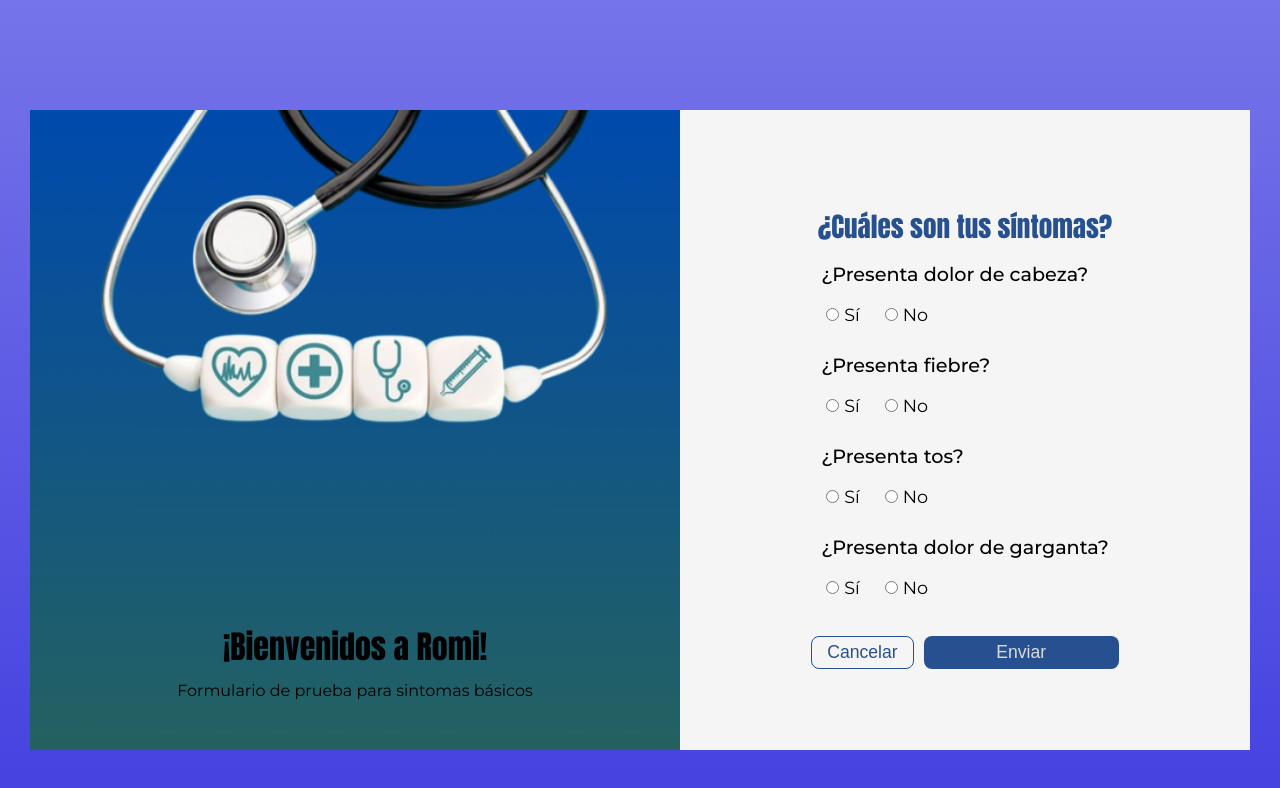
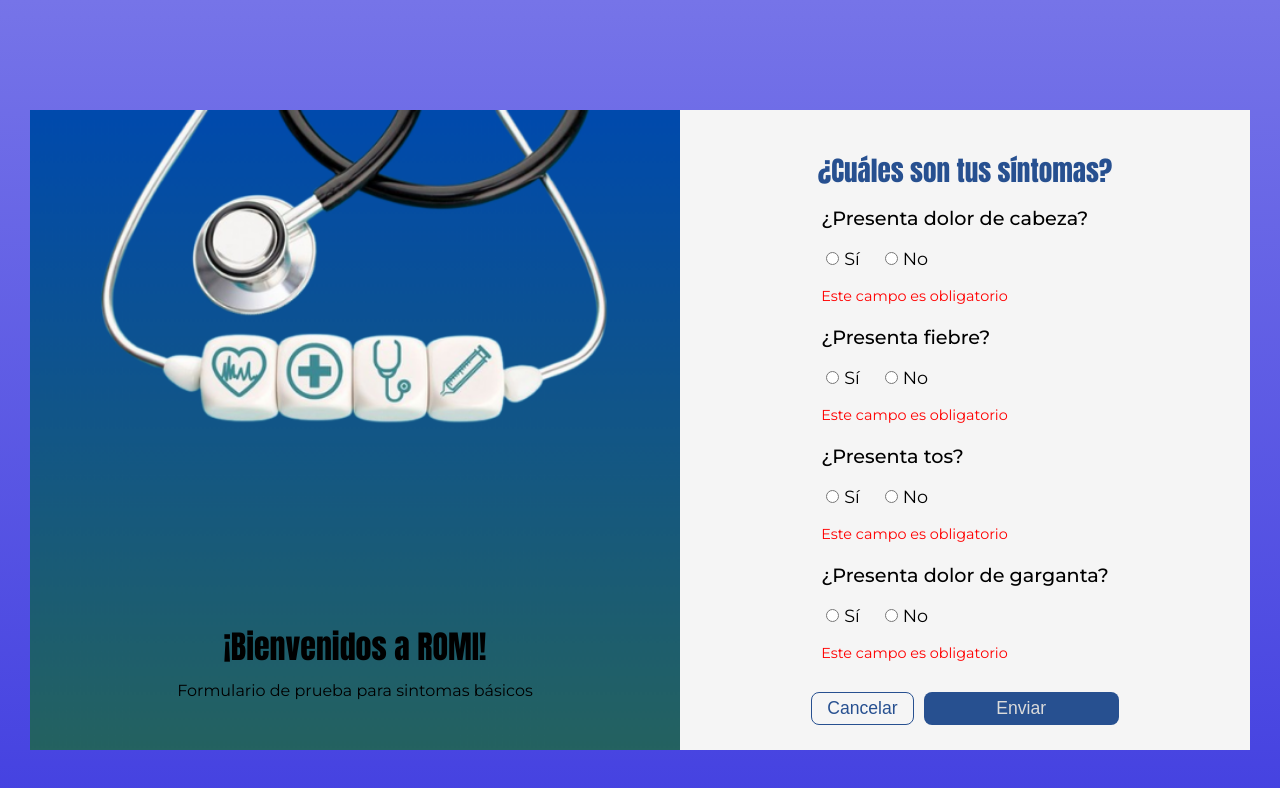
Before and after one commit to Lautaro-Zarate/prueba-tecnica-romi, a React (Vite) app: page / in a window 1280 px wide. Both pictures are taken after a click on the button "Enviar". Shown: the top 788 px of the page. Built offline with nearby package versions, Linux system fonts and the light colour scheme.

Commit message:
update: add validations in form

```diff
--- a/package.json
+++ b/package.json
@@ -10,8 +10,11 @@
     "preview": "vite preview"
   },
   "dependencies": {
+    "@hookform/resolvers": "^5.2.1",
     "react": "^19.1.1",
-    "react-dom": "^19.1.1"
+    "react-dom": "^19.1.1",
+    "react-hook-form": "^7.62.0",
+    "yup": "^1.7.0"
   },
   "devDependencies": {
     "@eslint/js": "^9.33.0",
--- a/src/App.css
+++ b/src/App.css
@@ -143,7 +143,8 @@ legend{
 }
 .pain-level-container{
   display: flex;
-  justify-content: space-around;
+  flex-direction: column;
+  gap: 12px;
   font-size: 1.1rem;
 }
 .pain-level-container input{
@@ -153,11 +154,19 @@ legend{
   padding: 2px 12px;
   font-size: 1.1rem;
   color: var(--color-quaternary);
+  width: 30%;
+}
+.pain-level-wrapper{
+  display: flex;
+  flex-direction: column;
 }
 .level{
   color: #042965;
 }
-
+.error-message{
+  color: red;
+  font-size: 0.9rem;
+}
 /* RESPONSIVE */
 @media (min-width: 768px) {
   .form-container {
--- a/src/components/Fieldsets.jsx
+++ b/src/components/Fieldsets.jsx
@@ -1,13 +1,12 @@
-export const Fieldsets = ({label, title, onChange, hasSymptom, painLevel}) => {
+import { useState, useEffect } from "react";
+export const Fieldsets = ({label, title, register, errors, watch}) => {
 
-const handleRadioChange = (event) => {
-    const value = event.target.value === "Sí";
-    onChange(label, value, painLevel);
-};
+    const [showPainLevel, setShowPainLevel] = useState(false);
 
-const handlePainLevelChange = (event) => {
-    onChange(label, hasSymptom, Number(event.target.value));
-};
+    const hasSymptomValue = watch(`${label}.hasSymptom`);
+    useEffect(() => {
+        setShowPainLevel(hasSymptomValue === 'Yes')
+    }, [hasSymptomValue]);
 
     return(
         <div>
@@ -15,24 +14,33 @@ const handlePainLevelChange = (event) => {
                 <legend>{title}</legend>
                     <div className="radio-container">
                         <label>
-                            <input type="radio" name={label} value="Sí" checked={hasSymptom === true} onChange={handleRadioChange}/>
+                            <input type="radio" name={label} value="Yes" {...register(`${label}.hasSymptom`)}
+                            />
                             Sí
                         </label>
                         <label>
-                            <input type="radio" name={label} value="No" checked={hasSymptom === false} onChange={handleRadioChange}/>
+                            <input type="radio" name={label} value="No" {...register(`${label}.hasSymptom`)}/>
                             No
                         </label>
                     </div>
-                    {hasSymptom && (
+                    {errors[label]?.hasSymptom && (
+                        <p className="error-message">{errors[label].hasSymptom.message}</p>
+                    )}
+                    {showPainLevel && (
                         <div className="pain-level-container">
-                            <label>Nivel de dolor <span className="level">(1 al 10)</span></label>
+                            <div className="pain-level-wrapper">
+                                <label>Nivel de dolor <span className="level">(1 al 10)</span></label>
+                            </div>
                             <input
                             type="number"
                             min={1}
                             max={10}
-                            value={painLevel || ''}
-                            onChange={handlePainLevelChange}
+                            name={label}
+                            {...register(`${label}.painLevel`)}
                             />
+                            {errors[label]?.painLevel && (
+                            <p className="error-message">{errors[label].painLevel.message}</p>
+                            )}
                         </div>
                     )}
             </fieldset>
--- a/src/components/Form.jsx
+++ b/src/components/Form.jsx
@@ -1,66 +1,68 @@
 import { Fieldsets } from "./Fieldsets"
-import { useState } from "react"
+import { yupResolver } from "@hookform/resolvers/yup";
+import { useForm } from "react-hook-form";
+import { formSchema } from "../schemas/formSchema";
+
 export const Form = () => {
-    const [formData, setFormData] = useState({
-        Headache: { hasSymptom: null, painLevel: null},
-        Fever: { hasSymptom: null, painLevel: null},
-        Cough: { hasSymptom: null, painLevel: null},
-        Sorethroat: { hasSymptom: null, painLevel: null},
+
+    const {
+        register,
+        handleSubmit,
+        formState: {errors},
+        reset,
+        watch} = useForm({
+
+        resolver: yupResolver(formSchema),
+        defaultValues: {
+            headache: { hasSymptom: null, painLevel: null },
+            fever: { hasSymptom: null, painLevel: null },
+            cough: { hasSymptom: null, painLevel: null },
+            sorethroat: { hasSymptom: null, painLevel: null },
+        },
     })
 
-    const handleFieldsetChange = (label, hasSymptom, painLevel) => {
-        setFormData((prevData) => ({
-        ...prevData,
-        [label]: { hasSymptom, painLevel },
-        }));
-    };
+    const submitForm = (data) => {
+    console.log("Form Data:", data)
+    reset();
+    }
 
     const handleCancel = () => {
-        setFormData({
-            Headache: { hasSymptom: null, painLevel: null },
-            Fever: { hasSymptom: null, painLevel: null },
-            Cough: { hasSymptom: null, painLevel: null },
-            Sorethroat: { hasSymptom: null, painLevel: null },
-        })
+        reset();
     }
 
-    const handleSubmit = (event) => {
-        event.preventDefault();
-        console.log("Form enviado", formData)
-    }
     return(
         <section className="section-form">
             <h2>¿Cuáles son tus síntomas?</h2>
-            <form>
+            <form onSubmit={handleSubmit(submitForm)}>
                 <div className="fields-container">
                     <Fieldsets
-                    label="Headache"
+                    label="headache"
                     title="¿Presenta dolor de cabeza?"
-                    onChange={handleFieldsetChange}
-                    hasSymptom={formData.Headache.hasSymptom}
-                    painLevel={formData.Headache.painLevel}/>
+                    register={register}
+                    errors={errors}
+                    watch={watch}/>
                     <Fieldsets
-                    label="Fever"
+                    label="fever"
                     title="¿Presenta fiebre?"
-                    onChange={handleFieldsetChange}
-                    hasSymptom={formData.Fever.hasSymptom}
-                    painLevel={formData.Fever.painLevel}/>
+                    register={register}
+                    errors={errors}
+                    watch={watch}/>
                     <Fieldsets
-                    label="Cough"
+                    label="cough"
                     title="¿Presenta tos?"
-                    onChange={handleFieldsetChange}
-                    hasSymptom={formData.Cough.hasSymptom}
-                    painLevel={formData.Cough.painLevel}/>
+                    register={register}
+                    errors={errors}
+                    watch={watch}/>
                     <Fieldsets
-                    label="Sorethroat"
+                    label="sorethroat"
                     title="¿Presenta dolor de garganta?"
-                    onChange={handleFieldsetChange}
-                    hasSymptom={formData.Sorethroat.hasSymptom}
-                    painLevel={formData.Sorethroat.painLevel}/>
+                    register={register}
+                    errors={errors}
+                    watch={watch}/>
                 </div>
                 <div className="buttons-container">
                     <button className="btn-cancel" type="button" onClick={handleCancel}>Cancelar</button>
-                    <button className="btn-submit" type="submit" onClick={handleSubmit}>Enviar</button>
+                    <button className="btn-submit" type="submit" >Enviar</button>
                 </div>
             </form>
         </section>
--- a/src/components/Greetings.jsx
+++ b/src/components/Greetings.jsx
@@ -1,7 +1,7 @@
 export const Greetings = () => {
     return(
         <section className="greetings-container">
-            <h1>¡Bienvenidos a Romi!</h1>
+            <h1>¡Bienvenidos a ROMI!</h1>
             <p>Formulario de prueba para sintomas básicos</p>
         </section>
     )
--- /dev/null
+++ b/src/schemas/formSchema.js
@@ -0,0 +1,17 @@
+import { object, number, string } from 'yup';
+
+const symptomSchema = object({
+    hasSymptom: string().oneOf(['Yes', 'No'], 'Debes elegir una opción').required('Este campo es obligatorio'),
+    painLevel: number().min(1, 'El mínimo nivel de dolor debe ser 1').max(10, 'El máximo nivel de dolor debe ser 10').when('hasSymptom', {
+        is: 'Yes',
+        then: (schema) => schema.required('Debes indicar el nivel de dolor'),
+        otherwise: (schema) => schema.nullable().notRequired()
+    })
+})
+
+export const formSchema = object({
+    headache: symptomSchema,
+    fever: symptomSchema,
+    cough: symptomSchema,
+    sorethroat: symptomSchema
+    })
```
Also changed, not shown: 1 other file (tests, documents, lock files or other folders).
